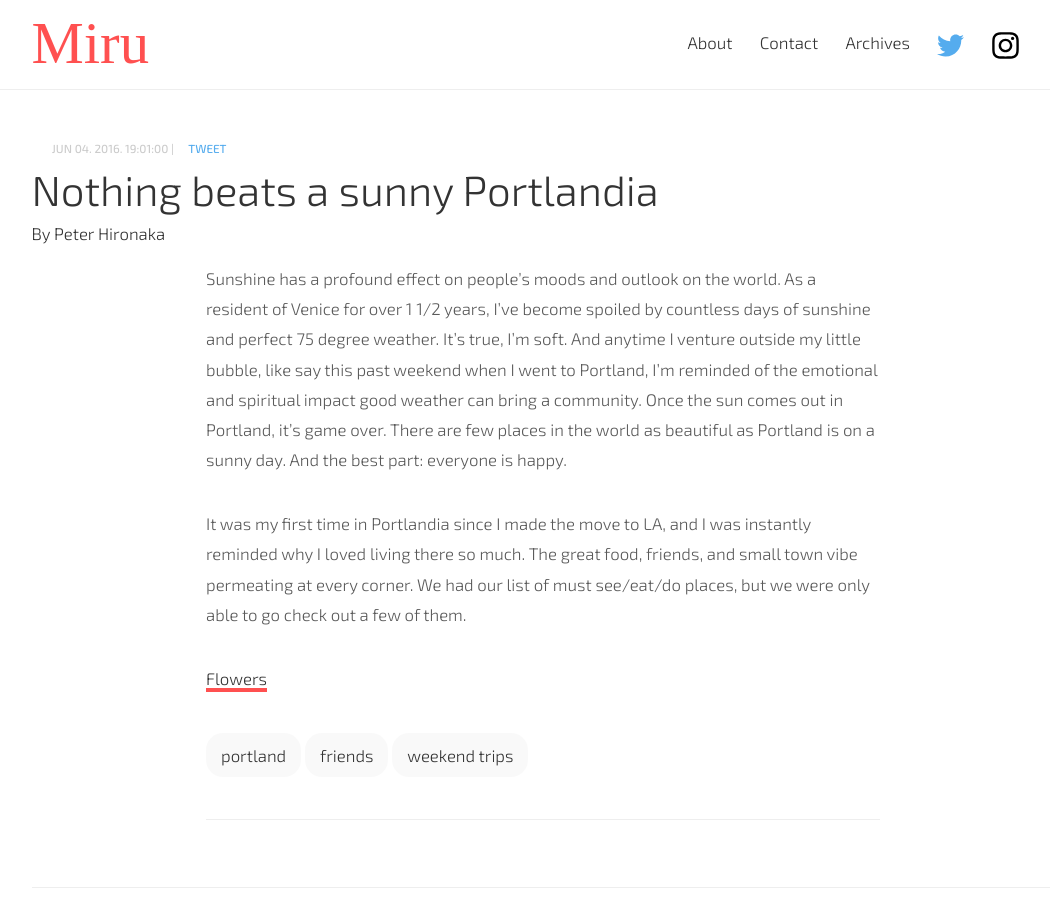
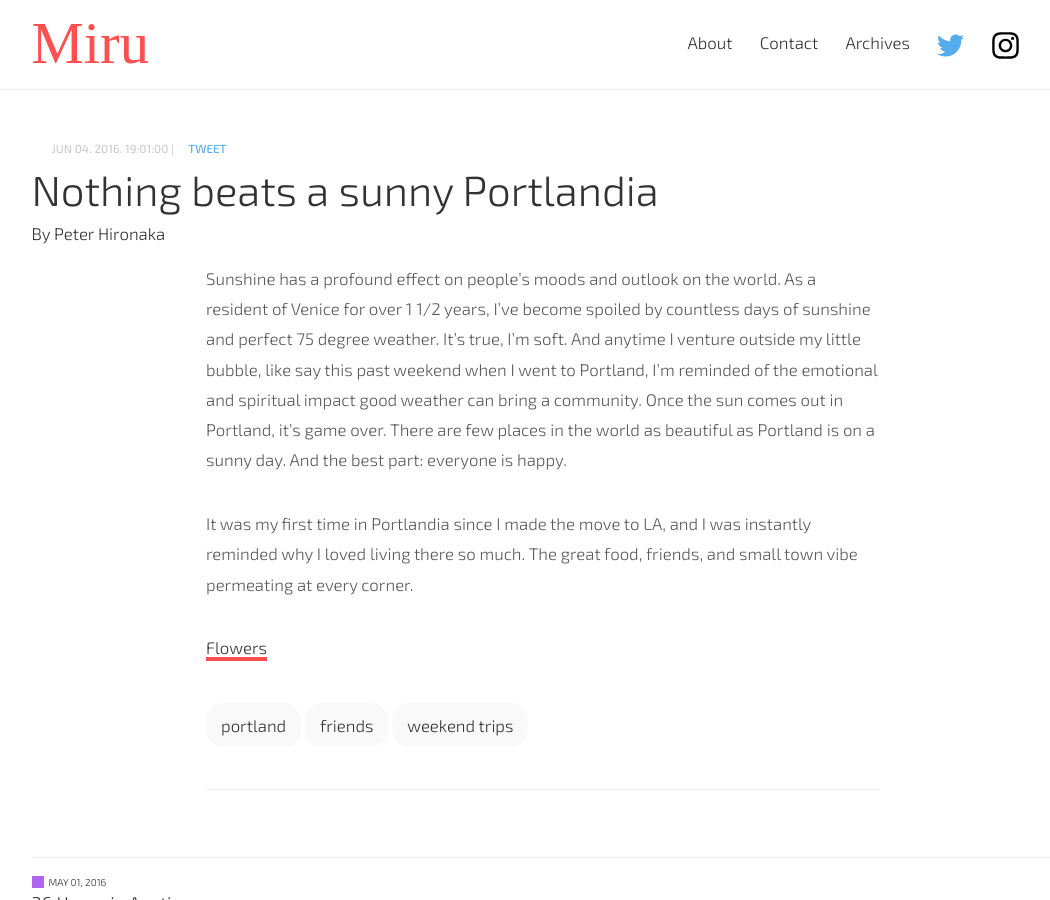
Before and after one commit to PHironaka/Miru-Blog, a Jekyll site: the page built from _posts/2016-06-04-nothing-beats-a-sunny-portlandia.markdown, in a window 1280 px wide and 900 px high. Shown: the whole window, without its empty margins (97-1147 px from the left). Built offline with Jekyll 4.4.1, drawn with Linux system fonts in a browser that asks for light colours; some web fonts are replaced; a script that is not in the unit is left out; comment, search, counter and statistics services are not loaded.

Commit message:
Updated Nothing Beats A Sunny Portlandia

```diff
--- a/_posts/2016-06-04-nothing-beats-a-sunny-portlandia.markdown
+++ b/_posts/2016-06-04-nothing-beats-a-sunny-portlandia.markdown
@@ -12,6 +12,6 @@
 
 Sunshine has a profound effect on people's moods and outlook on the world. As a resident of Venice for over 1 1/2 years, I've become spoiled by countless days of sunshine and perfect 75 degree weather. It's true, I'm soft. And anytime I venture outside my little bubble, like say this past weekend when I went to Portland, I'm reminded of the emotional and spiritual impact good weather can bring a community. Once the sun comes out in Portland, it's game over. There are few places in the world as beautiful as Portland is on a sunny day. And the best part: everyone is happy.
 
-It was my first time in Portlandia since I made the move to LA, and I was instantly reminded why I loved living there so much. The great food, friends, and small town vibe permeating at every corner. We had our list of must see/eat/do places, but we were only able to go check out a few of them.
+It was my first time in Portlandia since I made the move to LA, and I was instantly reminded why I loved living there so much. The great food, friends, and small town vibe permeating at every corner.
 
 [Flowers](/uploads/DSCF6899.JPG)
```
